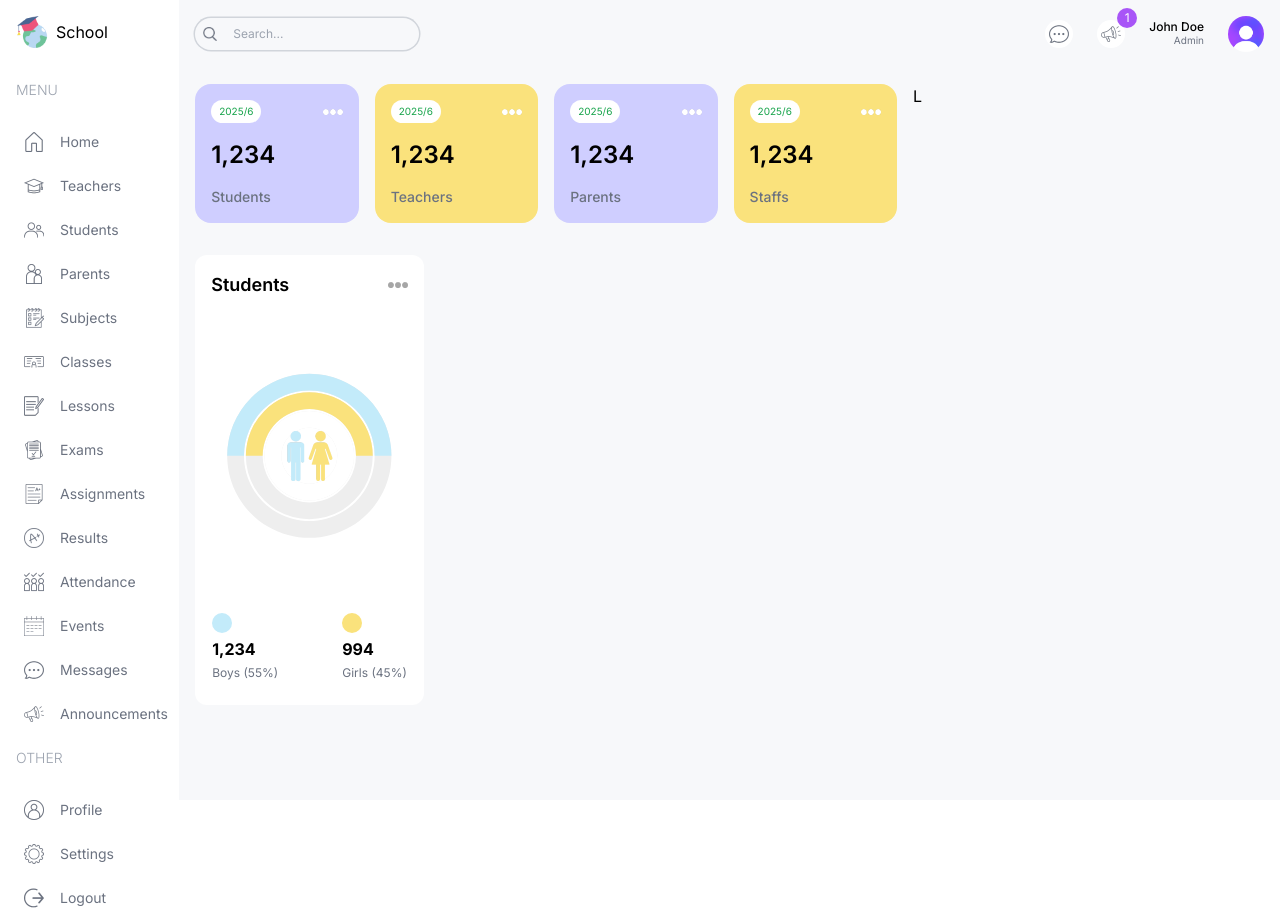
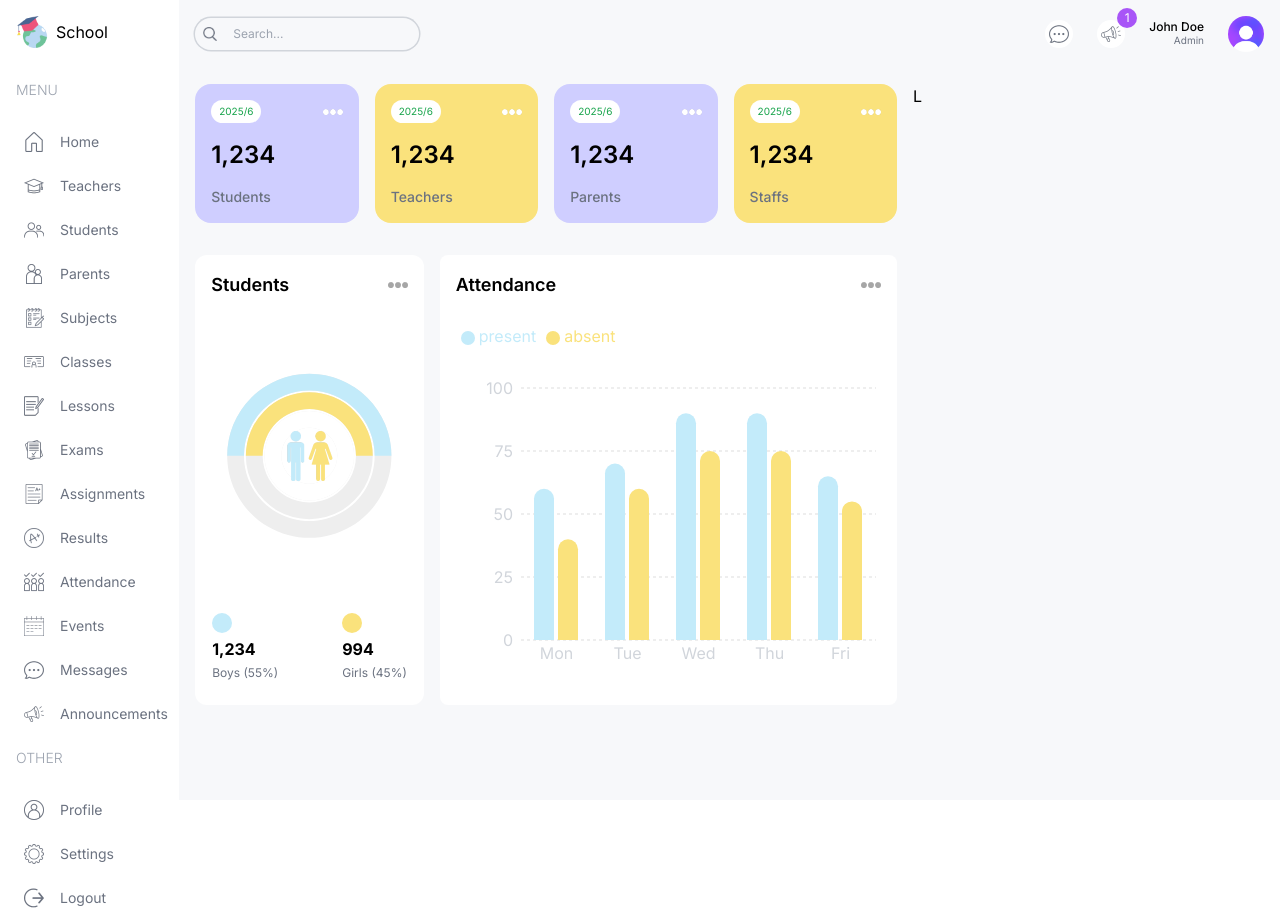
Before and after one commit to AzizToulgui/School-Dashboard-UI, a Next.js app: page /admin in a window 1280 px wide. Built offline with nearby package versions, Linux system fonts and the light colour scheme.

Commit message:
add the second chart

```diff
--- a/src/app/(dashboard)/admin/page.tsx
+++ b/src/app/(dashboard)/admin/page.tsx
@@ -1,5 +1,6 @@
 import UserCard from "@/components/UserCard";
 import CountChart from "@/components/CountChart";
+import AttendanceChart from "@/components/AttendanceChart";
 
 const AdminPage = () => {
     return (
@@ -21,7 +22,7 @@
                     </div>
                     {/*Attendance chart*/}
                     <div className="w-full lg:w-2/3 h-[450px]">
-
+                        <AttendanceChart/>
                     </div>
                 </div>
                 {/*Bottom chart*/}
--- /dev/null
+++ b/src/components/AttendanceChart.tsx
@@ -0,0 +1,61 @@
+"use client";
+import { BarChart, Bar, Rectangle, XAxis, YAxis, CartesianGrid, Tooltip, Legend, ResponsiveContainer } from 'recharts';
+import Image from "next/image";
+
+const data = [
+    {
+        name: 'Mon',
+        present: 60,
+        absent: 40,
+    },
+    {
+        name: 'Tue',
+        present: 70,
+        absent: 60,
+    },
+    {
+        name: 'Wed',
+        present: 90,
+        absent: 75,
+    },
+    {
+        name: 'Thu',
+        present: 90,
+        absent: 75,
+    },
+    {
+        name: 'Fri',
+        present: 65,
+        absent: 55,
+    },
+];
+
+
+
+const AttendanceChart = () => {
+    return (
+        <div className="bg-white rounded-lg p-4 h-full ">
+            <div className="flex justify-between items-center">
+                <h1 className="text-lg font-semibold ">Attendance</h1>
+                <Image src="/moreDark.png" alt="" width={20} height={20} />
+            </div>
+            <ResponsiveContainer width="100%" height="90%">
+                <BarChart
+                    width={500}
+                    height={300}
+                    data={data}
+                    barSize={20}
+                >
+                    <CartesianGrid strokeDasharray="3 3" vertical={false} stroke="#ddd"/>
+                    <XAxis dataKey="name" axisLine={false} tick={{fill : "#d1d5db"}} tickLine={false}/>
+                    <YAxis axisLine={false} tick={{fill : "#d1d5db"}} tickLine={false}/>
+                    <Tooltip contentStyle={{borderRadius : "10px" , borderColor : "lightgray"}}/>
+                    <Legend align="left" verticalAlign="top" wrapperStyle={{paddingTop : "20px", paddingBottom:"40px"}}/>
+                    <Bar dataKey="present" fill="#C3EBFA"  legendType="circle" radius={[10,10,0,0]}/>
+                    <Bar dataKey="absent" fill="#FAE27C" legendType="circle" radius={[10,10,0,0]}/>
+                </BarChart>
+            </ResponsiveContainer>
+        </div>
+    )
+}
+export default AttendanceChart
```
